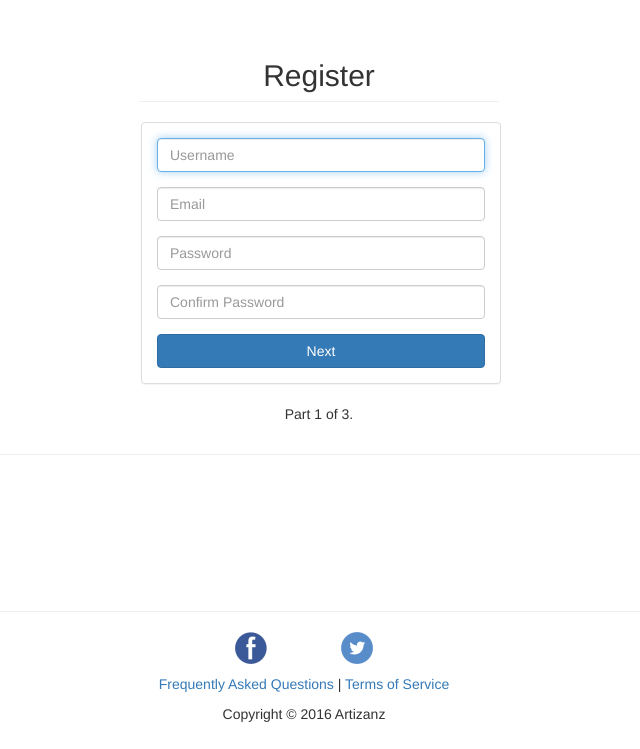
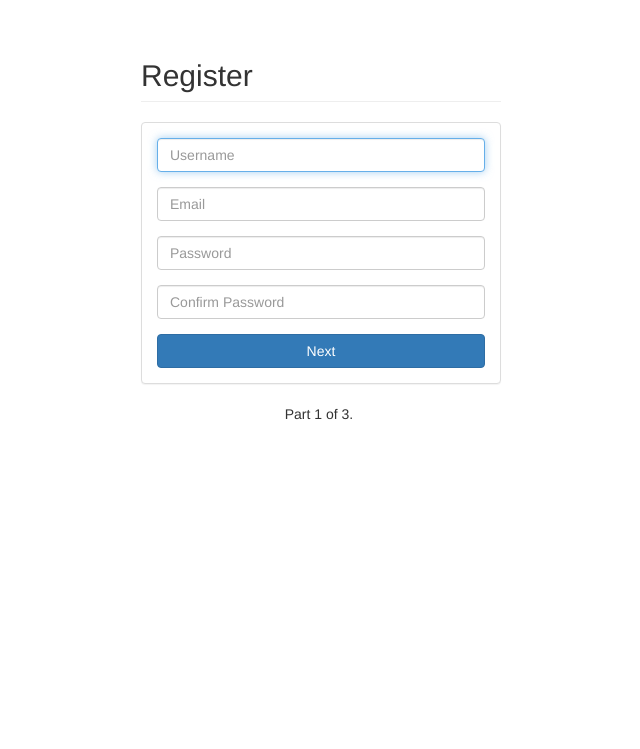
Before and after one commit to BrambleLLC/Artizanz, a Flask app: page /sign_up in a window 1280 px wide. Shown: the part 51-800 px from the top of the page, without its empty margins (321-961 px from the left). Run offline with Flask 2, Linux system fonts and the light colour scheme; grey boxes labelled with a size stand in for pictures from a placeholder-image service; parts of the project's set-up code (start-up, migrations or seed data) failed here and were passed over; some libraries are stand-ins or nearby versions.

Commit message:
fotter!!!!!
SDGADFG

```diff
--- a/src/static/css/custom.css
+++ b/src/static/css/custom.css
@@ -20,11 +20,3 @@
     width: 100%;
     padding: 15px 0;
 }
-
-.snug-bottom {
-    position: absolute;
-    bottom: 0;
-    left: 0;
-    width: 100%;
-    padding: 15px 0;
-}
--- a/src/templates/index.html
+++ b/src/templates/index.html
@@ -182,7 +182,7 @@
         <div class="col-lg-12 col-md-12 col-sm-12">
             <hr>
             <div class="row">
-                <div class="col-lg-1 col-md-1 col-sm-1 col-xs-1 col-lg-offset-5 col-md-offset-5 col-sm-offset-5 col-xs-offset-5">
+                <div class="col-lg-1 col-md-1 col-sm-1 col-xs-1 col-lg-offset-5 col-md-offset-5 col-sm-offset-5 col-xs-offset-4">
                     <div class="row text-center">
                         <a href="http://www.fb.com" >
                         <img src="{{ url_for("static", filename="facebook-128.png") }}" alt="Facebook"
@@ -190,7 +190,7 @@
                         </a>
                     </div>
                 </div>
-                <div class="col-lg-1 col-md-1 col-sm-1 col-xs-1">
+                <div class="col-lg-1 col-md-1 col-sm-1 col-xs-1 col-lg-offset-0 col-md-offset-0 col-sm-offset-0 col-xs-offset-2">
                      <div class="row text-center">
                         <a href="http://www.twitter.com">
                         <img src="{{ url_for("static", filename="twitter-128.png") }}" alt="Twitter"
--- a/src/templates/search.html
+++ b/src/templates/search.html
@@ -7,7 +7,7 @@
 <div class="row">
     <div class="col-lg-10 col-lg-offset-1 col-md-12 col-sm-12">
         <div class="row">
-            <div class="col-lg-10 col-md-10 col-sm-10 col-xs-10">
+            <div class="col-lg-10 col-md-10 col-sm-10 col-xs-8">
                 <form>
                     <div class="form-group">
                         <div class="input-group">
--- a/src/templates/sign_up.html
+++ b/src/templates/sign_up.html
@@ -5,7 +5,7 @@
 
 <!-- Page Header -->
 <div class="row row-centered">
-    <div class="col-lg-4 col-md-4 col-lg-offset-4">
+    <div class="col-lg-4 col-md-4 col-sm-6 col-xs-12 col-centered">
         <h2 class="page-header">Register</h2>
     </div>
 </div>
@@ -13,7 +13,7 @@
 <!-- Projects Row -->
 <div class="row row-centered">
     <!-- register -->
-    <div class="col-lg-4 col-md-4 col-centered">
+    <div class="col-lg-4 col-md-4 col-sm-6 col-xs-12 col-centered">
         <div class="panel panel-default">
             <form method="post" action="/sign_up">
                 <div class="panel-body" id="secret_panel">
@@ -93,45 +93,7 @@
 <p id="page_num" class="text-center">
     Part 1 of 3.
 </p>
-<div class="row text-center">
-    <div class="col-lg-12 col-md-12 col-centered">
-        <hr>
-    </div>
-</div>
 
-<div class="row row-centered snug-bottom">
-    <div class="col-lg-12 col-md-12 col-sm-12">
-        <hr>
-        <div class="row">
-            <div class="col-lg-1 col-md-1 col-sm-1 col-xs-1 col-lg-offset-5 col-md-offset-5 col-sm-offset-5 col-xs-offset-5">
-                <div class="row text-center">
-                    <a href="http://www.fb.com" >
-                    <img src="{{ url_for("static", filename="facebook-128.png") }}" alt="Facebook"
-                        style="width:32px;height:32px">
-                    </a>
-                </div>
-            </div>
-            <div class="col-lg-1 col-md-1 col-sm-1 col-xs-1">
-                 <div class="row text-center">
-                    <a href="http://www.twitter.com">
-                    <img src="{{ url_for("static", filename="twitter-128.png") }}" alt="Twitter"
-                        style="width:32px;height:32px">
-                    </a>
-                </div>
-            </div>
-        </div>
-        <p></p>
-        <div class="row text-center">
-            <p>
-                <a href="/faq">Frequently Asked Questions</a> |
-                <a href="/tos">Terms of Service</a>
-            </p>
-        </div>
-        <div class="row">
-            <p class="text-center">Copyright © 2016 Artizanz</p>
-        </div>
-    </div>
-</div>
 
 {% endblock %}
 
```
Also changed, not shown: src/templates/login.html (+0 -33 lines).
